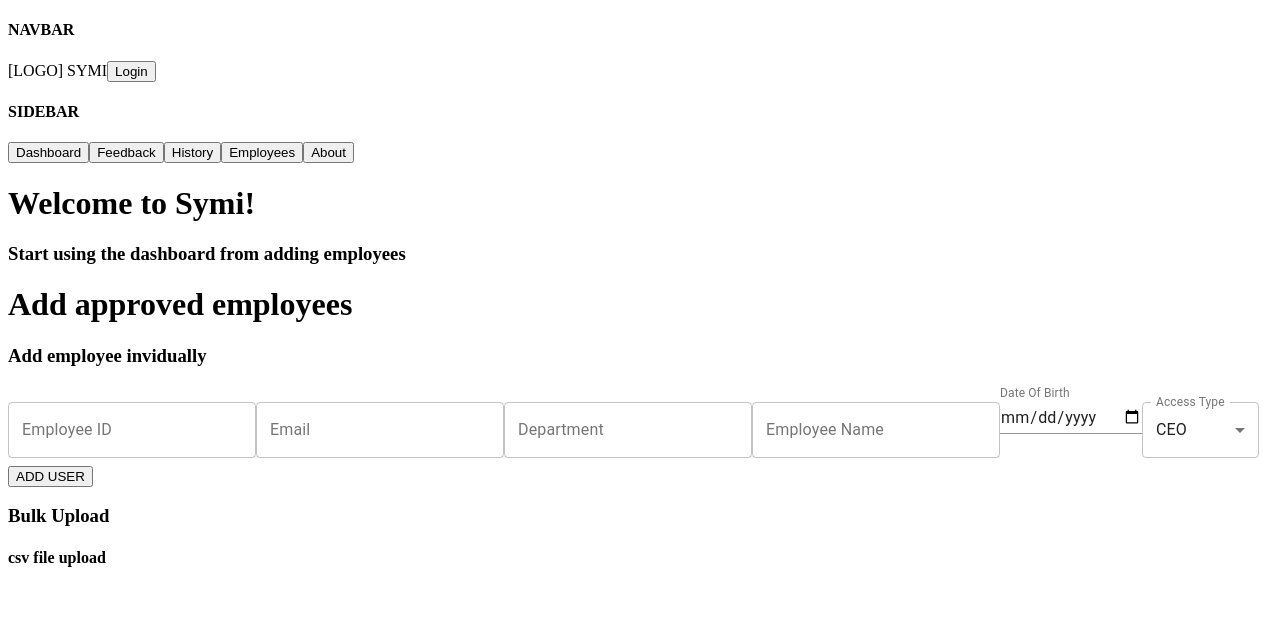
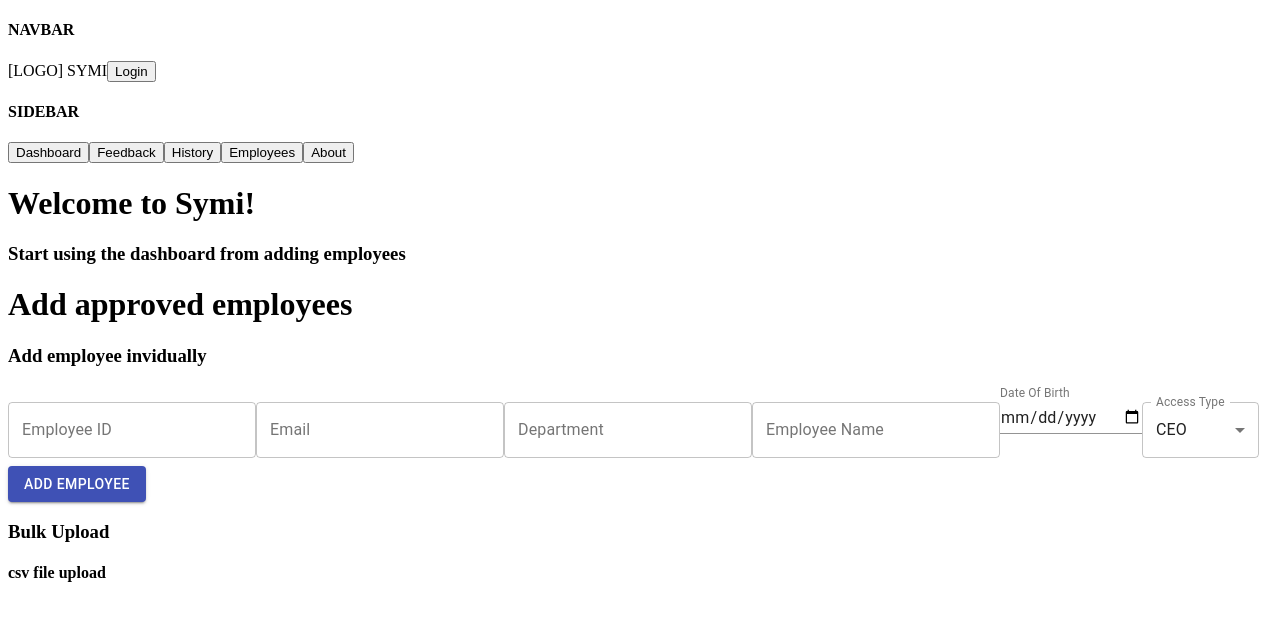
Before and after one commit to project-symi/frontend-symi, a Next.js app: page /admin in a window 1280 px wide. Shown: the top 620 px of the page. Built offline with nearby package versions, Linux system fonts and the light colour scheme.

Commit message:
added button material-ui

```diff
--- a/components/adminPage/EmployeeInput.js
+++ b/components/adminPage/EmployeeInput.js
@@ -2,7 +2,7 @@
 import { formValidation } from '../../utils/utils';
 
 //components
-import { TextField } from '@material-ui/core';
+import { TextField, Button } from '@material-ui/core';
 
 class EmployeeInput extends React.Component {
   constructor() {
@@ -124,7 +124,10 @@ class EmployeeInput extends React.Component {
             <option value='employee'>Employee</option>
             <option value='admin'>Admin</option>
           </TextField>
-          <button onClick={this.handleFormSubmit}>ADD USER</button>
+          <Button onClick={this.handleFormSubmit} variant="contained" color="primary">
+            Add Employee
+          </Button>
+          {/* <button onClick={this.handleFormSubmit}>ADD USER</button> */}
         </form>
         <h3>Bulk Upload</h3>
         <h4>csv file upload</h4>
```
